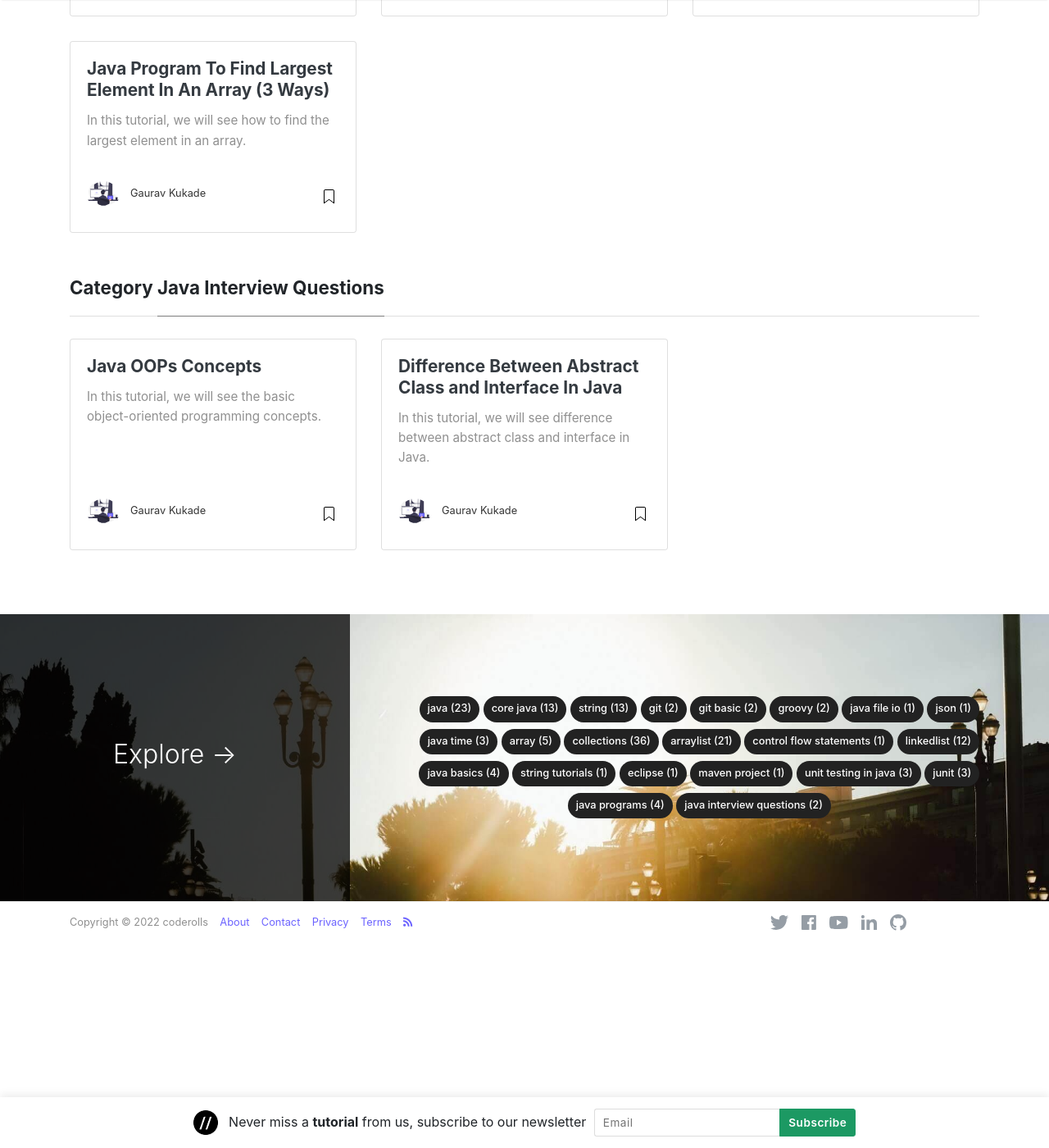
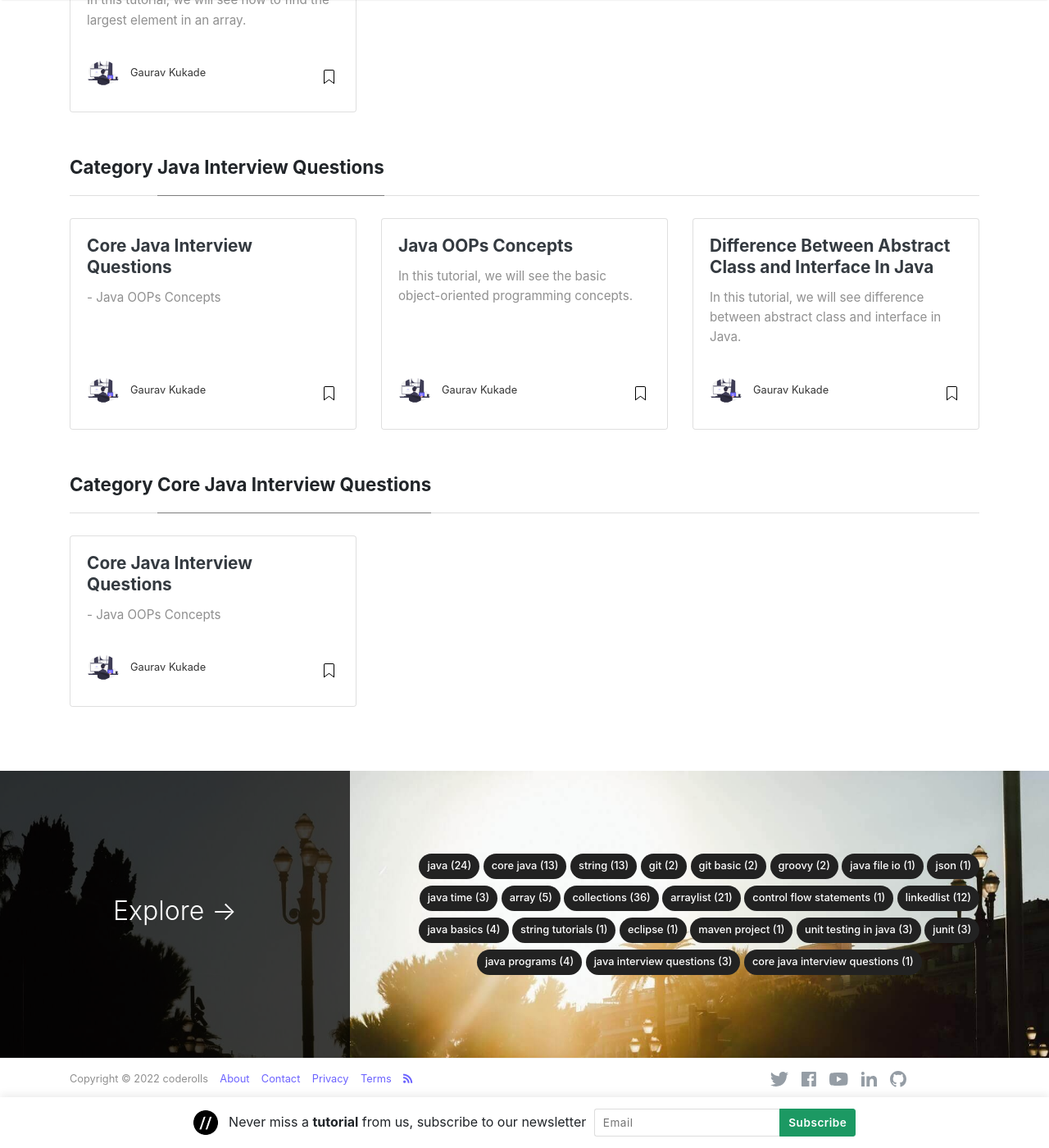
Before and after one commit to coderolls/coderolls-blog, a Jekyll site: the page built from _pages/categories.md, in a window 1280 px wide and 1400 px high, scrolled down 22936 px. Shown: the whole window at 82% size. Built offline with Jekyll 4.4.1, drawn with Linux system fonts in a browser that asks for light colours; nearby versions of some CDN libraries; some of the changed text lies outside the part shown.

Commit message:
Add interview questions card on index page

```diff
--- /dev/null
+++ b/_posts/java-interview-questions/2022-10-28-core-java-interview-questions.md
@@ -0,0 +1,14 @@
+---
+layout: post
+title: "Core Java Interview Questions"
+author: gaurav
+categories: [Java, Java Interview Questions, Core Java Interview Questions]
+toc: false
+description: "An index page for Core Java Interview Questions."
+hidden: true
+
+---
+
+### - [Java OOPs Concepts](/java-oops-concepts/)
+
+### - [Difference Between Abstract Class and Interface In Java](/difference-between-abstract-class-and-interface/)
```
Also changed, not shown: index.html (+14 -4 lines).
